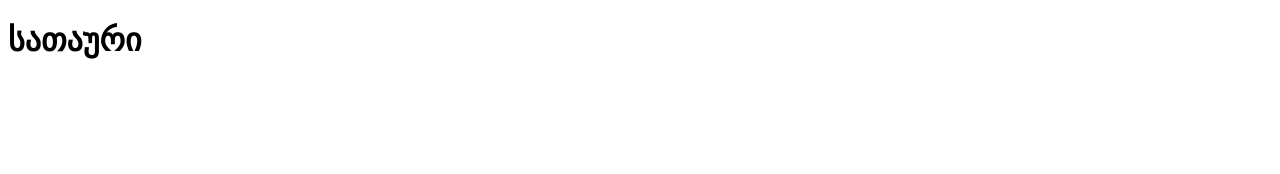
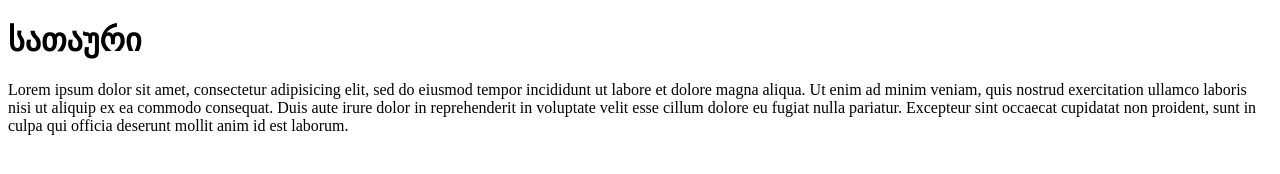
Before and after one commit to Beka120788/lesson55, a plain HTML site: page index.html in a window 1280 px wide. Drawn offline with Linux system fonts and the light colour scheme.

Commit message:
create new box

```diff
--- a/index.html
+++ b/index.html
@@ -5,7 +5,16 @@
 	<title>lesson5</title>
 </head>
 <body>
-	<h1>სათაური</h1>
+	<div class="box">
+		<h1>სათაური</h1>
+		<p>Lorem ipsum dolor sit amet, consectetur adipisicing elit, sed do eiusmod
+		tempor incididunt ut labore et dolore magna aliqua. Ut enim ad minim veniam,
+		quis nostrud exercitation ullamco laboris nisi ut aliquip ex ea commodo
+		consequat. Duis aute irure dolor in reprehenderit in voluptate velit esse
+		cillum dolore eu fugiat nulla pariatur. Excepteur sint occaecat cupidatat non
+		proident, sunt in culpa qui officia deserunt mollit anim id est laborum.</p>
+	</div>
+
 
 </body>
 </html>
```
